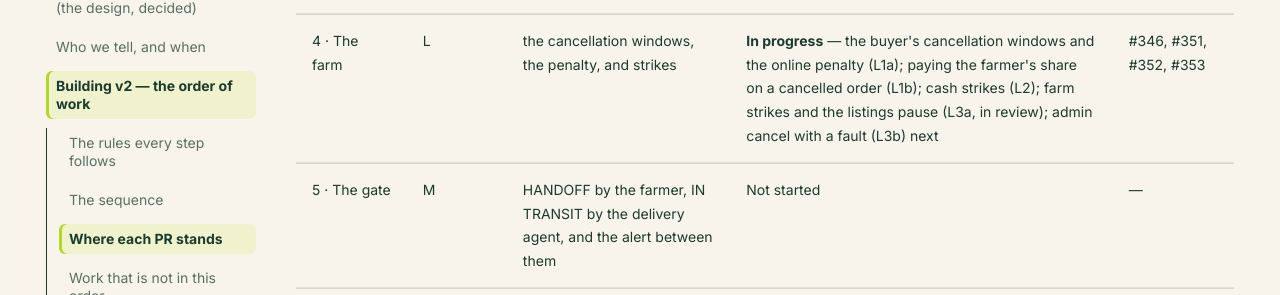
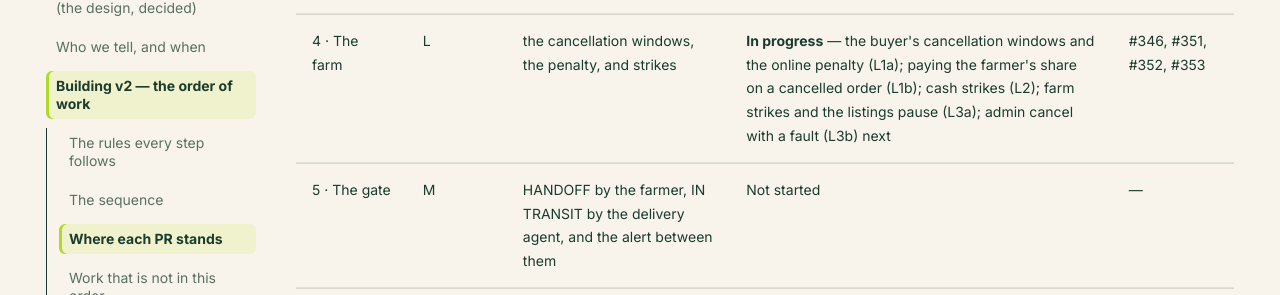
Before and after one commit to cropdoor/cropdoor-almanac, an MkDocs documentation site: the page built from docs/domain/order-delivery-flow-v2-build-order.md, in a window 1280 px wide and 900 px high, scrolled down 7343 px. Shown: the part 228-523 px from the top of the window. Built offline with MkDocs 1.6.1 and Material for MkDocs 9.7.7, drawn with Linux system fonts in a browser that asks for light colours; some web fonts are replaced; comment, search, counter and statistics services are not loaded.

Commit message:
L3a merged (#353)

```diff
--- a/docs/domain/order-delivery-flow-v2-build-order.md
+++ b/docs/domain/order-delivery-flow-v2-build-order.md
@@ -72,7 +72,7 @@ The one place that says what is finished. A PR is **Done** only once it is merge
 | 3 · Money rails | I | refund a cash buyer by mobile money — and collect the buyer payout destination nothing else collects | **Done** | #317 |
 | 4 · The farm | J | the availability check — the form, the photos, the outcomes, the overdue list | **Done** — the check (J1), its outcome acting (J2: Not available cancels free, Short to Admin-Ops), the awaiting-check list with its 8-working-hour deadline (J3); field agents told on acceptance and given their own list (J4); the check's outcome on the admin orders list, with a filter (J5) | #332, #333, #334, #335, #336 |
 | 4 · The farm | K | READY and the crew gate, with the acceptance and READY deadlines | **Done** — no check, no crew, with the no-field-agent exception, the READY time and the awaiting-crew list (K1); unaccepted orders cancelled after 24 hours (K2), with its own on/off switch | #337, #338, #339 |
-| 4 · The farm | L | the cancellation windows, the penalty, and strikes | **In progress** — the buyer's cancellation windows and the online penalty (L1a); paying the farmer's share on a cancelled order (L1b); cash strikes (L2); farm strikes and the listings pause (L3a, in review); admin cancel with a fault (L3b) next | #346, #351, #352, #353 |
+| 4 · The farm | L | the cancellation windows, the penalty, and strikes | **In progress** — the buyer's cancellation windows and the online penalty (L1a); paying the farmer's share on a cancelled order (L1b); cash strikes (L2); farm strikes and the listings pause (L3a); admin cancel with a fault (L3b) next | #346, #351, #352, #353 |
 | 5 · The gate | M | HANDOFF by the farmer, IN TRANSIT by the delivery agent, and the alert between them | Not started | — |
 | 5 · The gate | N | COLLECTION FAILED — reasons, the check made void, retry through READY | Not started | — |
 | 5 · The gate | O | the farmer paid in full after HANDOFF, whatever follows | Not started | — |
```
